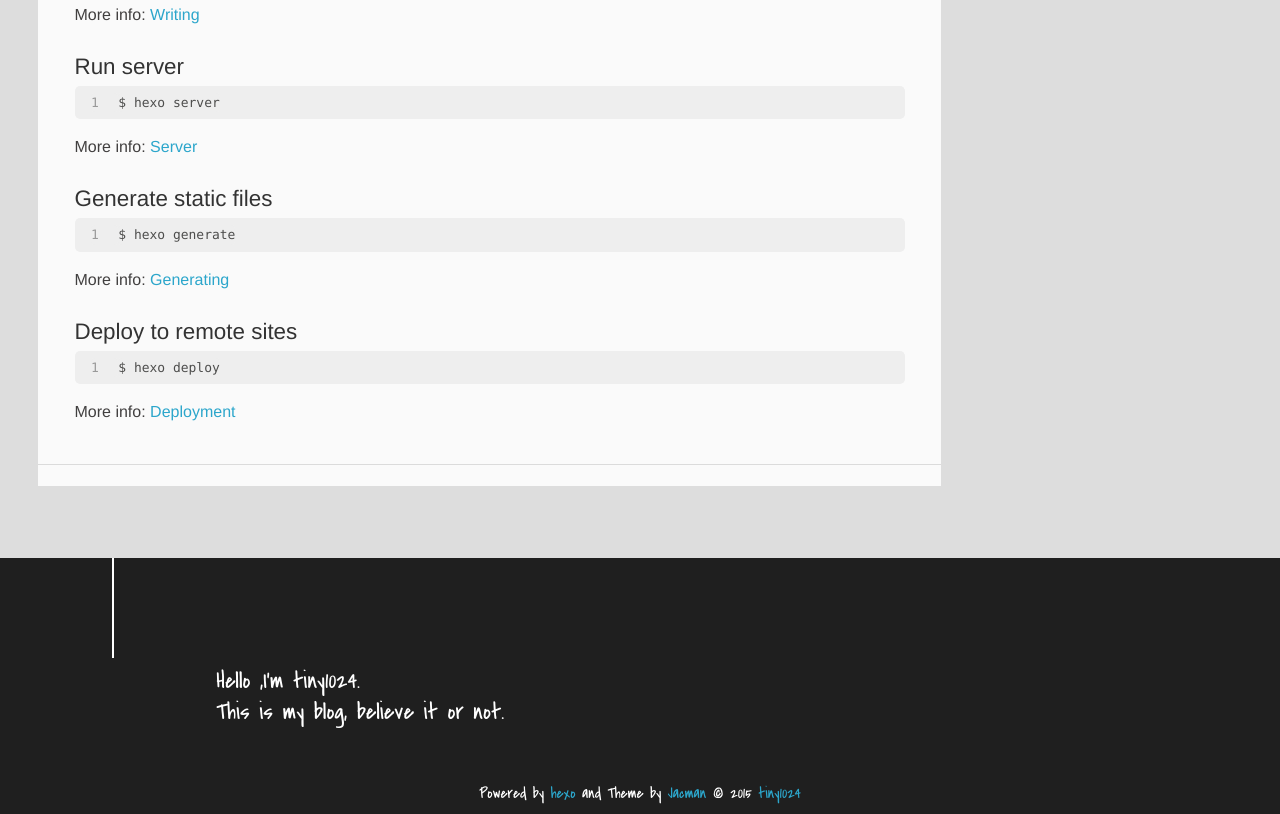
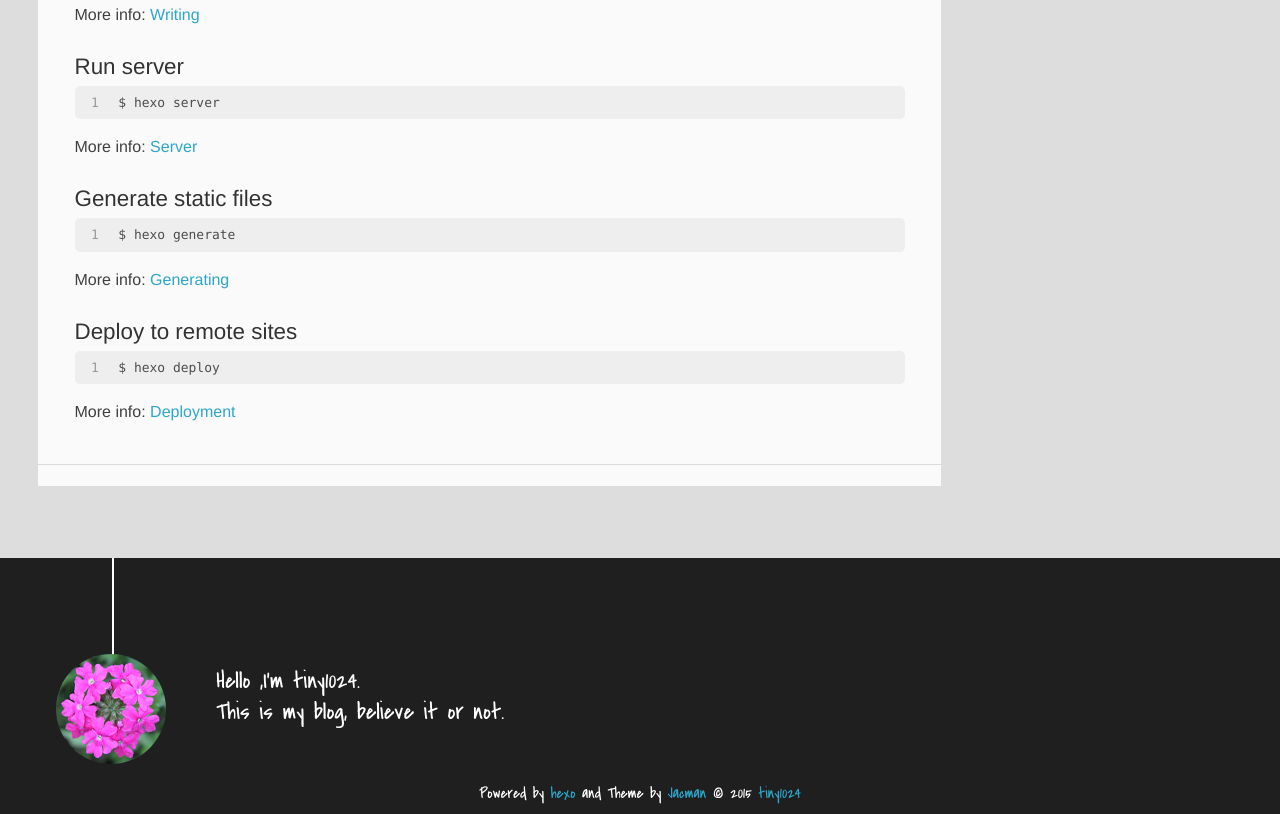
Before and after one commit to tiny1024/tiny1024.github.io, a plain HTML site: page index.html in a window 1280 px wide. Shown: the part 625-1439 px from the top of the page. Drawn offline with Linux system fonts and the light colour scheme.

Commit message:
Site updated: 2015-07-09 12:20:30

```diff
--- a/css/style.css
+++ b/css/style.css
@@ -1905,7 +1905,7 @@ footer {
   width: 6.875em;
   height: 6.875em;
   margin: 0 auto;
-  background: no-repeat url("../author.jpg") left top;
+  background: no-repeat url("../img/author.jpg") left top;
   -webkit-background-size: 6.875em 6.875em;
   -moz-background-size: 6.875em 6.875em;
   background-size: 6.875em 6.875em;
```
